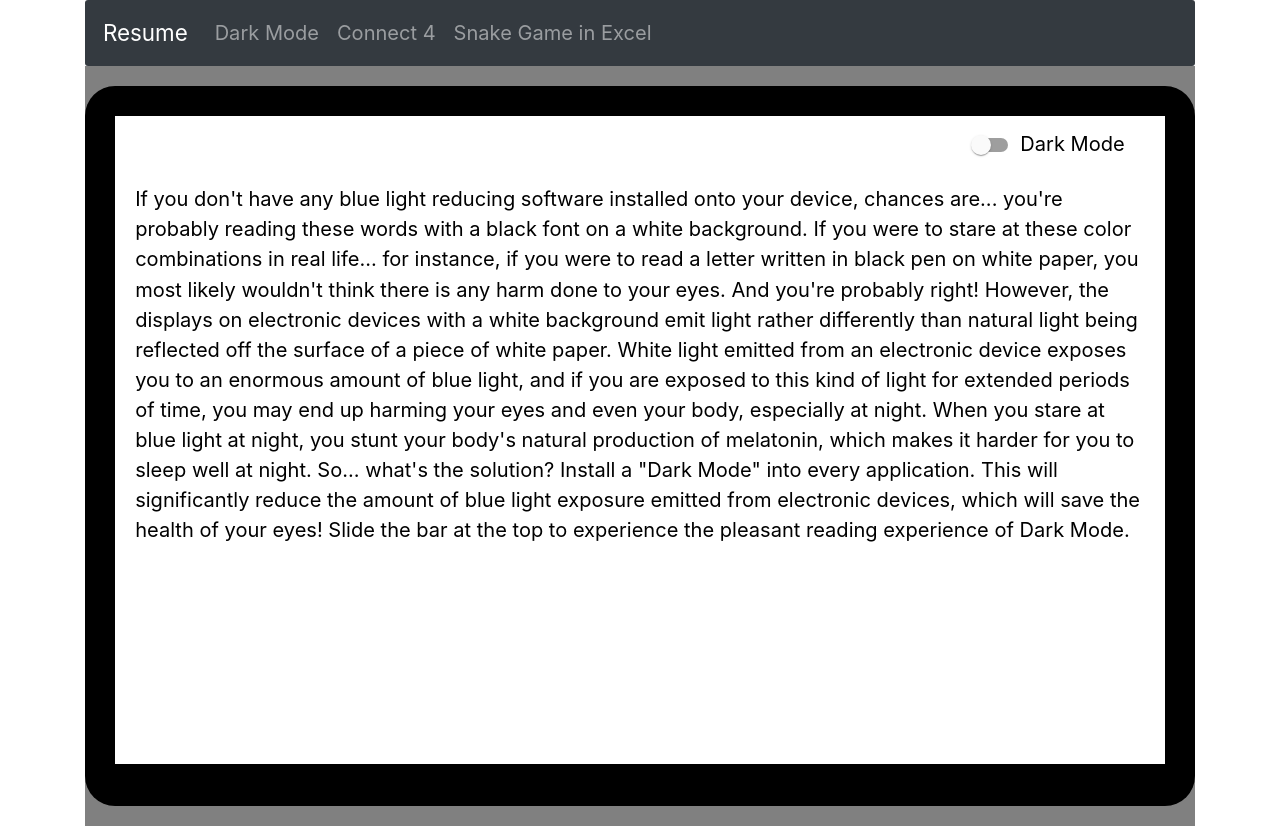
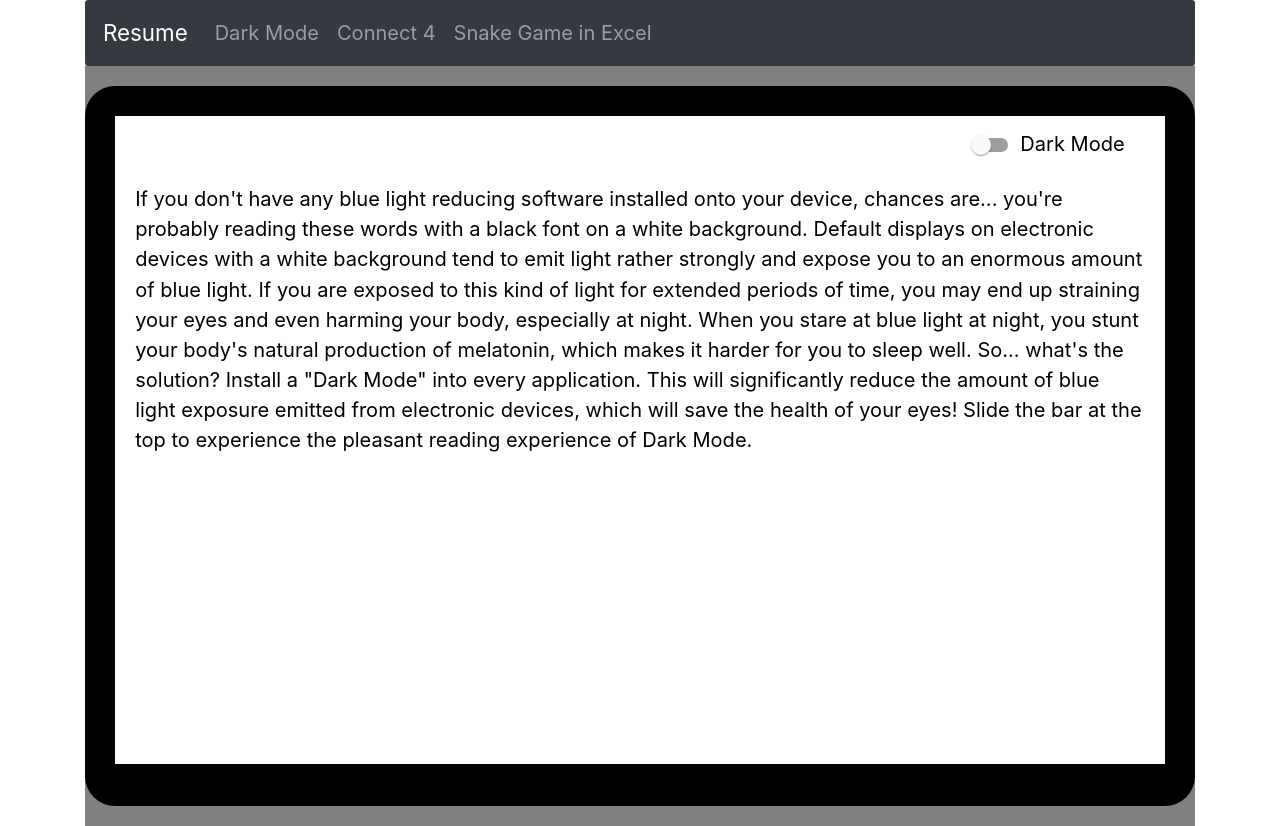
Before and after one commit to kevin-tsai-93/resume-website, a Next.js app: page /darkmode in a window 1280 px wide. Built offline with nearby package versions, Linux system fonts and the light colour scheme.

Commit message:
Add files via upload

```diff
--- a/components/index/Resume.js
+++ b/components/index/Resume.js
@@ -73,7 +73,7 @@ const Resume = () => {
                                     <div className="projects-list-darkmode-info">
                                         <div className="projects-list-darkmode-info-description">
                                             <p>
-                                                Are you aware of how important a dark mode is? Every application should have a dark mode. This is not a joke! The screens from electronic devices can emit
+                                                Are you aware of the importance of dark mode? Every application should have a dark mode. Not joking! The screens from electronic devices can emit
                                                 enormous levels of blue light that can harm your eyes if you stare at them for extended periods of time.
                                                 Check out my app to experience the huge difference that a dark mode can make.
                                             </p>
--- a/components/portfolio/dark_mode/DarkModeApp.js
+++ b/components/portfolio/dark_mode/DarkModeApp.js
@@ -21,15 +21,15 @@ const DarkModeApp = () => {
 
     if (state.darkMode) {
         DarkModeStyles = {
-            backgroundColor: "rgba(19, 19, 19, 0.88)",
-            color: "rgba(245, 228, 186, 0.96)"
+            backgroundColor: "rgba(35, 35, 35, 1)",
+            color: "rgba(202, 202, 202, 1)"
         };
         words = <>
                     <p>
                         How does it feel to read these words using dark mode?
                         It feels great... right?
                         The pairing between the dark background color and the warm font color fuses together to
-                        produce a visually pleasant, warm, and comfortable reading experience.
+                        produce a visually pleasant and comfortable reading experience.
                         Blue light has been reduced significantly. So, you won't have to worry about harming your eyes or
                         stunting your melatonin production at night.
                         You can now sleep well at night!
@@ -45,12 +45,9 @@ const DarkModeApp = () => {
                     <p>
                         If you don't have any blue light reducing software installed onto your device,
                         chances are... you're probably reading these words with a black font on a white background.
-                        If you were to stare at these color combinations in real life... for instance, if you were to
-                        read a letter written in black pen on white paper, you most likely wouldn't think there is any harm done to your eyes.
-                        And you're probably right! However, the displays on electronic devices with a white background emit light rather differently than natural light being reflected off
-                        the surface of a piece of white paper. White light emitted from an electronic device exposes you to an enormous amount of blue
-                        light, and if you are exposed to this kind of light for extended periods of time, you may end up harming your eyes and even your body, especially at night.
-                        When you stare at blue light at night, you stunt your body's natural production of melatonin, which makes it harder for you to sleep well at night.
+                        Default displays on electronic devices with a white background tend to emit light rather strongly and expose you to an enormous amount of blue
+                        light. If you are exposed to this kind of light for extended periods of time, you may end up straining your eyes and even harming your body, especially at night.
+                        When you stare at blue light at night, you stunt your body's natural production of melatonin, which makes it harder for you to sleep well.
                         So... what's the solution? Install a "Dark Mode" into every application. This will significantly reduce the amount of blue light exposure emitted from electronic devices, which
                         will save the health of your eyes! Slide the bar at the top to experience the pleasant reading experience of Dark Mode.
                     </p>
--- a/styles/resume.css
+++ b/styles/resume.css
@@ -160,6 +160,7 @@ a.btn {
 
         .education-list-degree {
             padding-top: 0.2em;
+            padding-bottom: 0.2em;
             padding-left: 3em;
             padding-right: 3em;
             display: flex;
```
